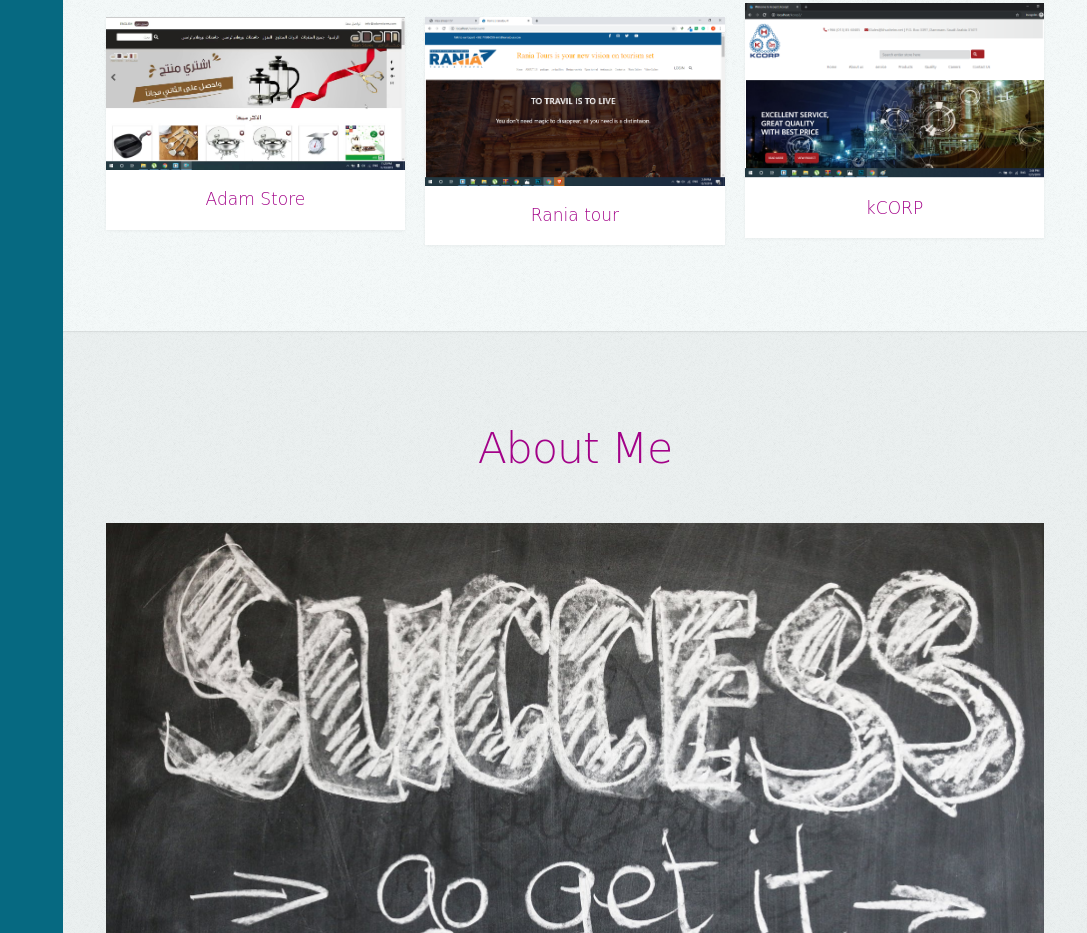
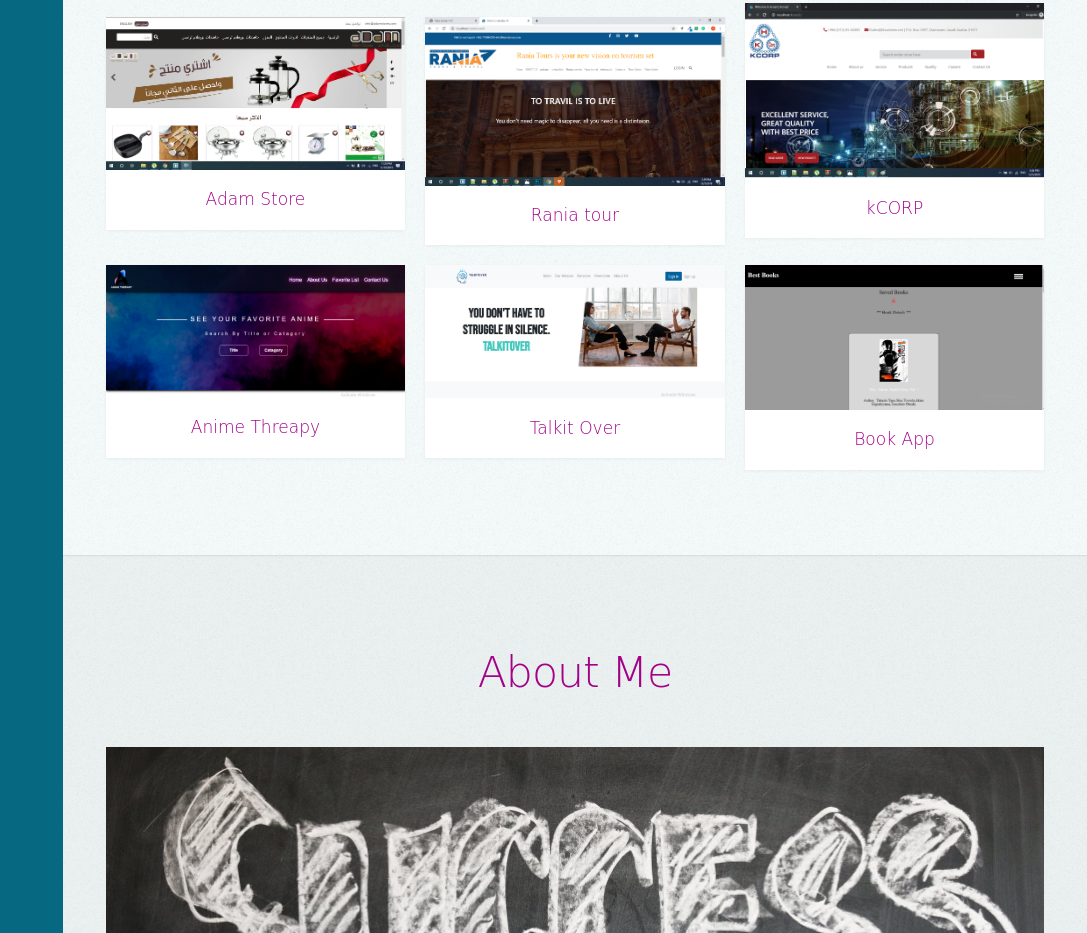
Before and after one commit to alaaalmasri12/portfilio, a website: page public/index.html in a window 1280 px wide. Shown: the part 1074-2007 px from the top of the page, without its empty margins (193-1280 px from the left). Drawn offline with Linux system fonts and the light colour scheme; files whose address does not match are found by name.

Commit message:
edits in cv

```diff
--- a/public/index.html
+++ b/public/index.html
@@ -23,7 +23,7 @@
 
 					<!-- Logo -->
 						<div id="logo">
-							<span class="image avatar48"><img src="https://media-exp1.licdn.com/dms/image/C5603AQFJ478ibeK85w/profile-displayphoto-shrink_200_200/0?e=1591228800&v=beta&t=au-X_rOM1uw1dyIfhYXa0n4KOkq_96RdGM4m_g6VfYw" alt="" /></span>
+							<span class="image avatar48"><img src="images/profile.jpg" alt="" /></span>
 							<h1 id="title">Alaa almasri</h1>
 							<p>Computer Processing Engineer</p>
 						</div>
@@ -63,7 +63,7 @@
 						<div class="container">
 							<header>
 								<h2 class="alt">Hi! I'm <strong>Alaa</strong>, My <a target='_blank'="https://www.linkedin.com/in/alaa-almasri12/https://www.linkedin.com/in/alaa-almasri12/		">Linkedin</a> Personal Account<br />
-								Open Linkedin <a href="https://www.linkedin.com" target="_blank">click here</a>.</h2>
+								Open Linkedin <a href="https://www.linkedin.com/in/alaa-masri/" target="_blank">click here</a>.</h2>
 								<p> Learning How To Be A Web Developer , Jordan - Amman<br />
 								Loves Food , Friends & music , Reading Manga , Watching Movies  </p>
 							</header>
@@ -117,7 +117,7 @@
 								</div>
 								<div class="col-4 col-12-mobile">
 									<article class="item">
-										<a href="" class="image fit" target="_blank"><img src="images/tal3ha.png" alt="" /></a>
+										<a href="https://code-blinders.github.io/Tal3a/" class="image fit" target="_blank"><img src="images/tal3ha.png" alt="" /></a>
 										<header>
 											<h3>TAL3HA</h3>
 										</header>
@@ -129,7 +129,31 @@
 										</header>
 									</article>
 								</div>
+								<div class="col-4 col-12-mobile">
+									<article class="item">
+										<a href="https://animetherapy.herokuapp.com/" class="image fit" target="_blank"><img src="images/animethreapy.png" alt="" /></a>
+										<header>
+											<h3>Anime Threapy</h3>
+										</header>
+									</article>
+
 							</div>
+							<div class="col-4 col-12-mobile">
+								<article class="item">
+									<a href="https://talkitover-staging.netlify.app/" class="image fit" target="_blank"><img src="images/talkitover.png" alt="" /></a>
+									<header>
+										<h3>Talkit Over</h3>
+									</header>
+								</article>
+						</div>
+						<div class="col-4 col-12-mobile">
+							<article class="item">
+								<a href="https://alaa-book-app.herokuapp.com/index" class="image fit" target="_blank"><img src="images/book-app.png" alt="" /></a>
+								<header>
+									<h3>Book App</h3>
+								</header>
+							</article>
+					</div>
 
 						</div>
 					</section>
```
Also changed, not shown: public/images/animethreapy.png (added), public/images/book-app.png (added), public/images/profile.jpg (added), public/images/talkitover.png (added).
